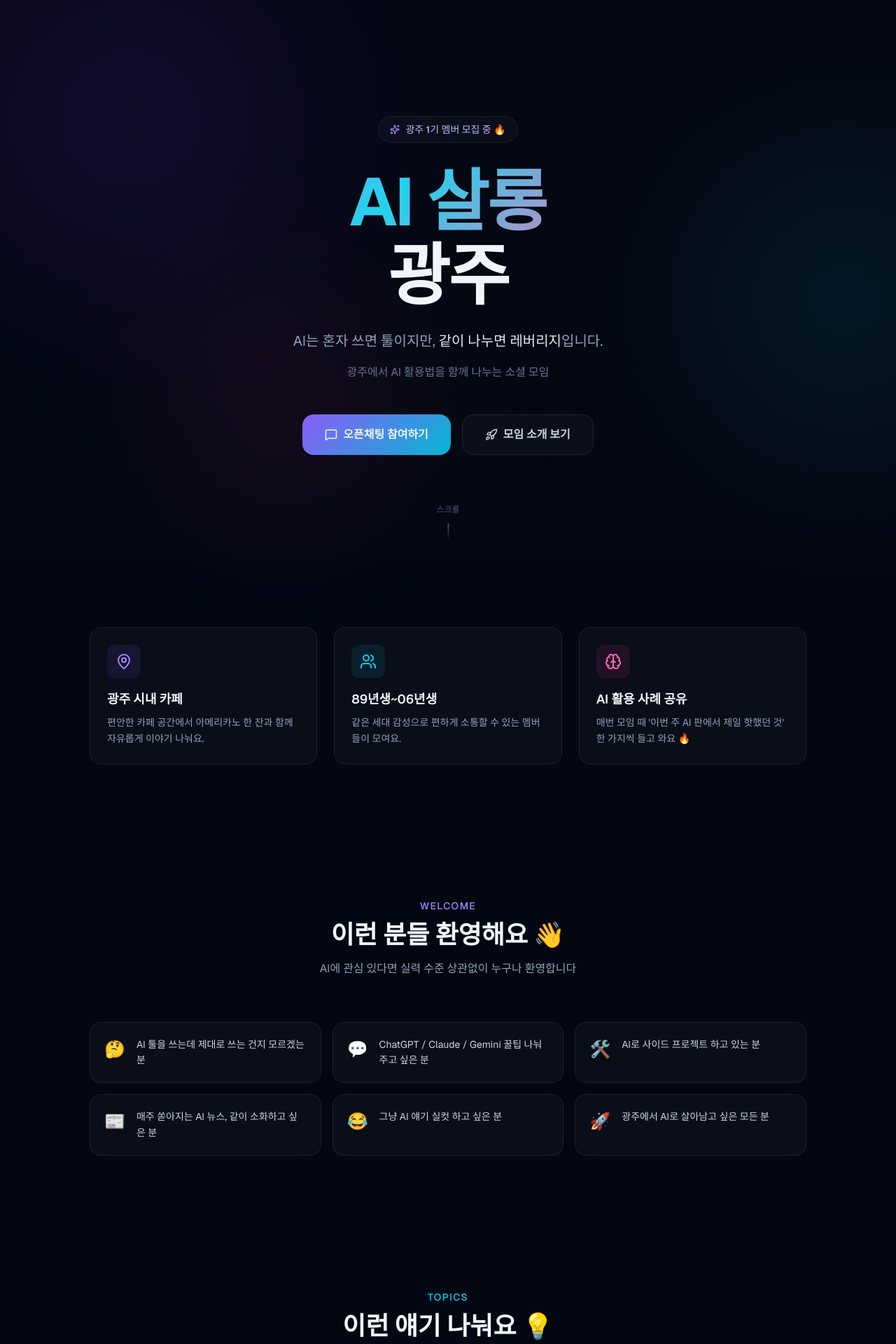
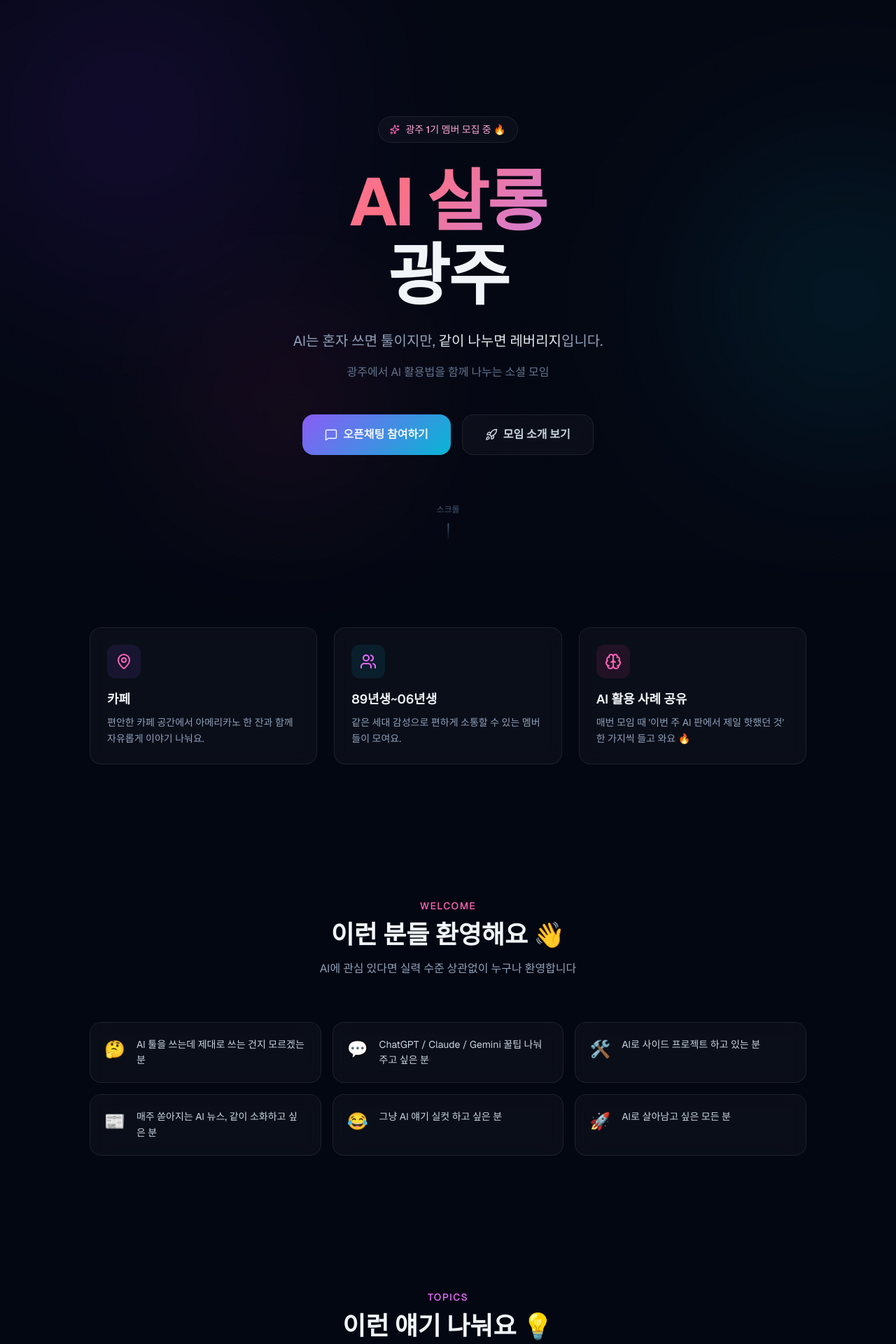
Before and after one commit to jukangpark/ai-salon, a Next.js app: page / in a window 1280 px wide. Shown: the top 1920 px of the page at 70% size. Built offline with nearby package versions, Linux system fonts and the light colour scheme.

Commit message:
style: 메인 텍스트 컬러를 핑크 계열로 변경
Co-Authored-By: Claude Sonnet 4.6 <noreply@anthropic.com>

```diff
--- a/src/app/globals.css
+++ b/src/app/globals.css
@@ -46,7 +46,7 @@ body {
 .animate-pulse-glow { animation: pulse-glow 4s ease-in-out infinite; }
 
 .gradient-text {
-  background: linear-gradient(135deg, #a78bfa, #22d3ee, #f472b6);
+  background: linear-gradient(135deg, #f472b6, #fb7185, #c084fc);
   background-size: 200% 200%;
   -webkit-background-clip: text;
   -webkit-text-fill-color: transparent;
--- a/src/app/page.tsx
+++ b/src/app/page.tsx
@@ -79,8 +79,8 @@ export default function Home() {
         >
           {/* Badge */}
           <motion.div variants={fadeUp} className="flex justify-center mb-8">
-            <span className="inline-flex items-center gap-2 px-4 py-2 rounded-full glass-card text-sm text-violet-300 font-medium">
-              <Sparkles size={14} className="text-violet-400" />
+            <span className="inline-flex items-center gap-2 px-4 py-2 rounded-full glass-card text-sm text-pink-300 font-medium">
+              <Sparkles size={14} className="text-pink-400" />
               광주 1기 멤버 모집 중 🔥
             </span>
           </motion.div>
@@ -168,13 +168,13 @@ export default function Home() {
           >
             {[
               {
-                icon: <MapPin size={24} className="text-violet-400" />,
-                title: "광주 시내 카페",
+                icon: <MapPin size={24} className="text-pink-400" />,
+                title: "카페",
                 desc: "편안한 카페 공간에서 아메리카노 한 잔과 함께 자유롭게 이야기 나눠요.",
                 accent: "violet",
               },
               {
-                icon: <Users size={24} className="text-cyan-400" />,
+                icon: <Users size={24} className="text-fuchsia-400" />,
                 title: "89년생~06년생",
                 desc: "같은 세대 감성으로 편하게 소통할 수 있는 멤버들이 모여요.",
                 accent: "cyan",
@@ -220,7 +220,7 @@ export default function Home() {
             variants={stagger}
           >
             <motion.div variants={fadeUp} className="text-center mb-16">
-              <p className="text-violet-400 font-medium text-sm uppercase tracking-widest mb-3">
+              <p className="text-pink-400 font-medium text-sm uppercase tracking-widest mb-3">
                 Welcome
               </p>
               <h2 className="text-3xl sm:text-4xl font-bold text-slate-100 mb-4">
@@ -249,7 +249,7 @@ export default function Home() {
               >
                 <span className="text-2xl flex-shrink-0 mt-0.5">🚀</span>
                 <p className="text-slate-300 text-sm leading-relaxed">
-                  광주에서 AI로 살아남고 싶은 모든 분
+                  AI로 살아남고 싶은 모든 분
                 </p>
               </motion.div>
             </div>
@@ -267,7 +267,7 @@ export default function Home() {
             variants={stagger}
           >
             <motion.div variants={fadeUp} className="text-center mb-16">
-              <p className="text-cyan-400 font-medium text-sm uppercase tracking-widest mb-3">
+              <p className="text-fuchsia-400 font-medium text-sm uppercase tracking-widest mb-3">
                 Topics
               </p>
               <h2 className="text-3xl sm:text-4xl font-bold text-slate-100 mb-4">
@@ -397,8 +397,8 @@ export default function Home() {
           >
             <motion.div variants={fadeUp}>
               <div className="inline-flex items-center gap-2 mb-6">
-                <Zap size={20} className="text-violet-400" />
-                <span className="text-violet-400 font-medium text-sm uppercase tracking-widest">
+                <Zap size={20} className="text-pink-400" />
+                <span className="text-pink-400 font-medium text-sm uppercase tracking-widest">
                   Join Us
                 </span>
               </div>
```
